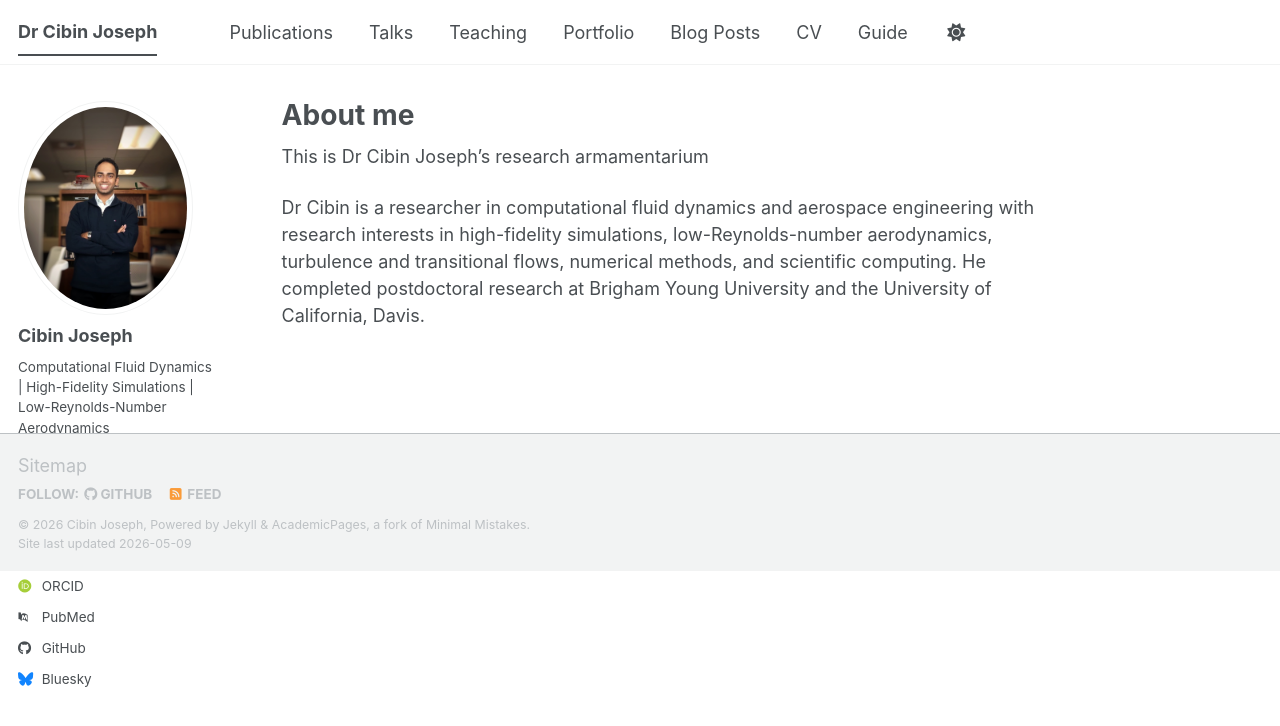
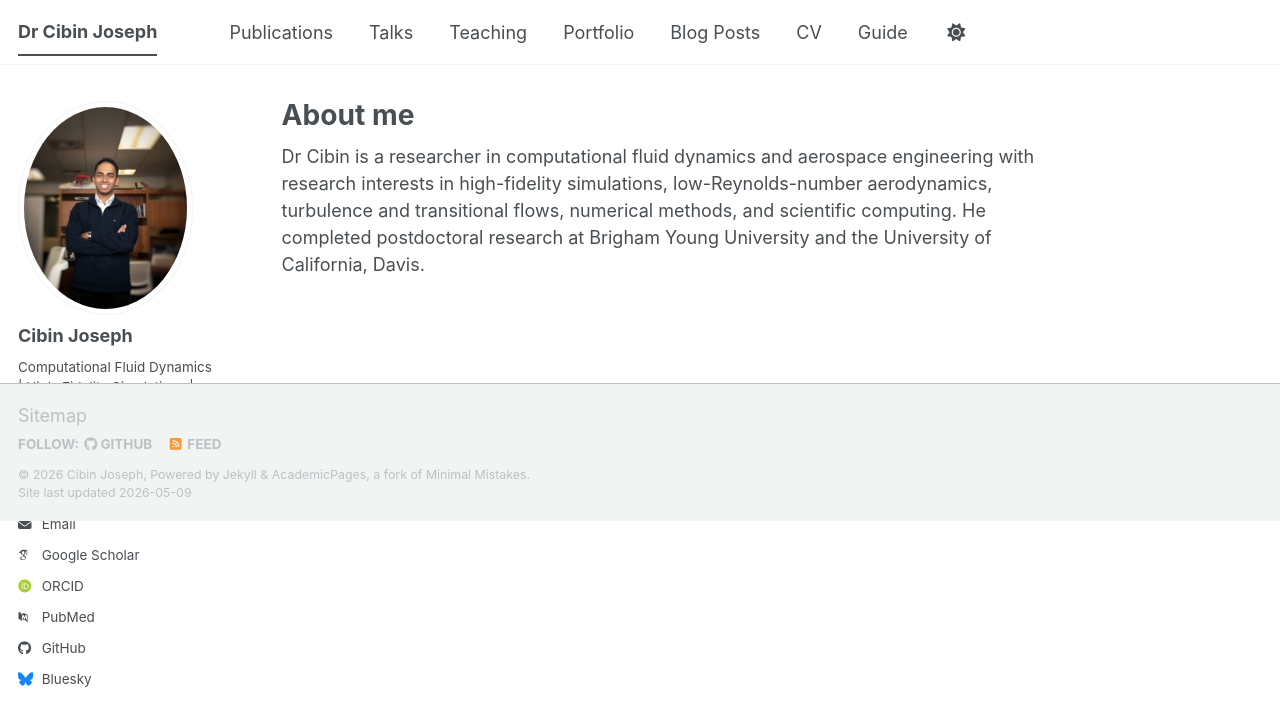
Before and after one commit to ddcruz13/faculty-website-demo, a Jekyll site: the page built from _pages/about.md, in a window 1280 px wide. Shown: the top 726 px of the page. Built offline with Jekyll 4.4.1, drawn with Linux system fonts in a browser that asks for light colours; some web fonts are replaced; a script bundle is joined from its source files by our own code; library files that are not in the unit come from our copies.

Commit message:
Update about page content
Removed introductory sentence about Dr. Cibin Joseph.

```diff
--- a/_pages/about.md
+++ b/_pages/about.md
@@ -7,6 +7,4 @@
   - /about.html
 ---
 
-This is Dr Cibin Joseph's research armamentarium
-
 Dr Cibin is a researcher in computational fluid dynamics and aerospace engineering with research interests in high-fidelity simulations, low-Reynolds-number aerodynamics, turbulence and transitional flows, numerical methods, and scientific computing. He completed postdoctoral research at Brigham Young University and the University of California, Davis.
```
